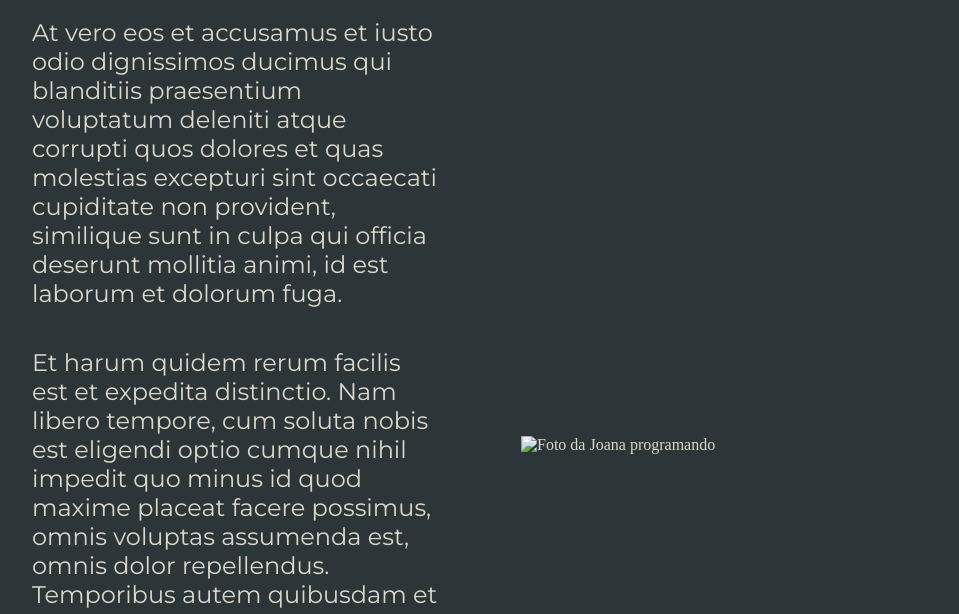
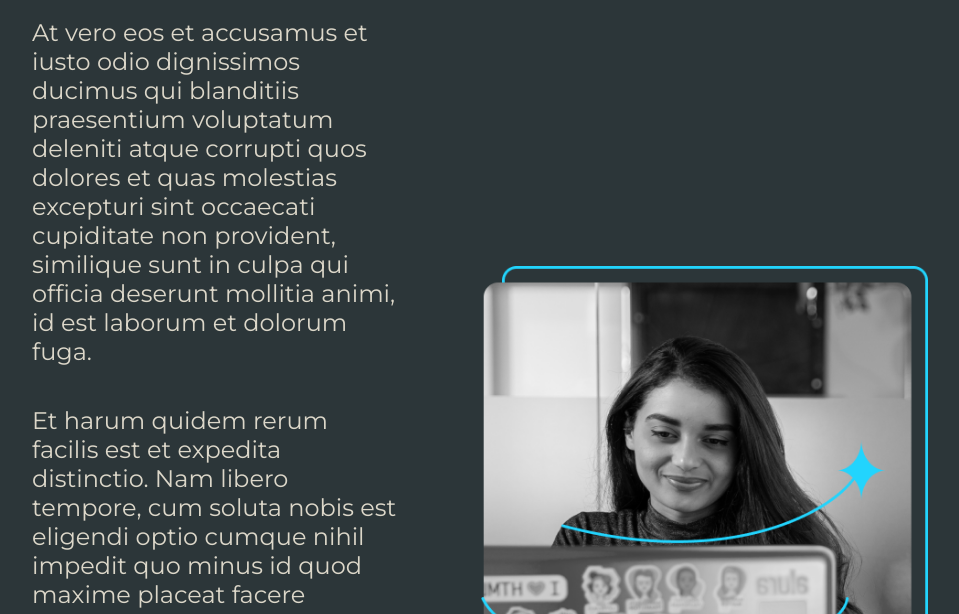
Before and after one commit to Kelvin-RBS/PortfolioVitrineDeLinks, a plain HTML site: page about.html in a window 1280 px wide. Shown: the part 186-800 px from the top of the page, without its empty margins (160-1119 px from the left). Drawn offline with nearby package versions, Linux system fonts and the light colour scheme.

Commit message:
Joana/About

```diff
--- a/about.html
+++ b/about.html
@@ -33,7 +33,7 @@
                 perferendis doloribus asperiores ipsum delis forum birol parela maxime infena. Excepteur sint occaecat
                 cupidatat non.</p>
         </section>
-        <img class="apresentacao__imagem" src="./assets/imagem.png" alt="Foto da Joana programando">
+        <img class="apresentacao__imagem" src="./assets/Joana.png" alt="Foto da Joana programando">
     </main>
 
     <footer class="rodape">
```
